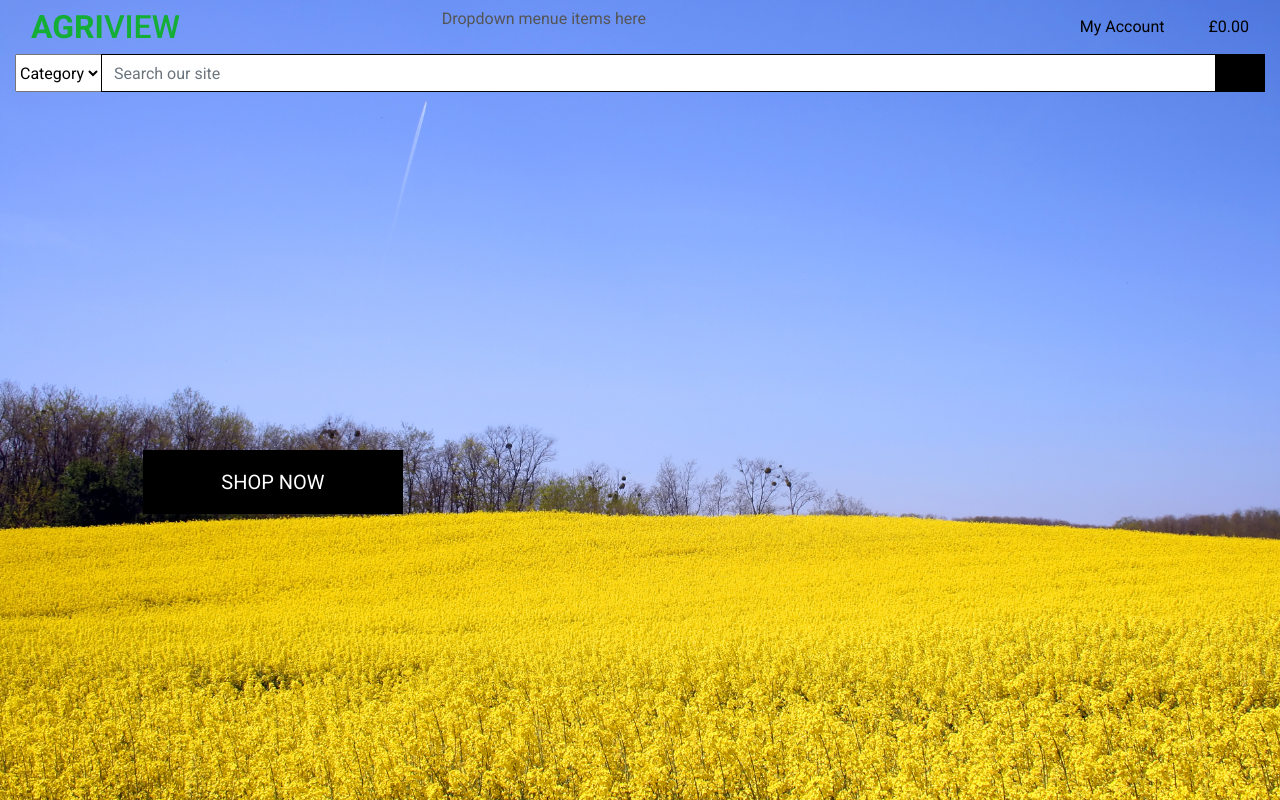
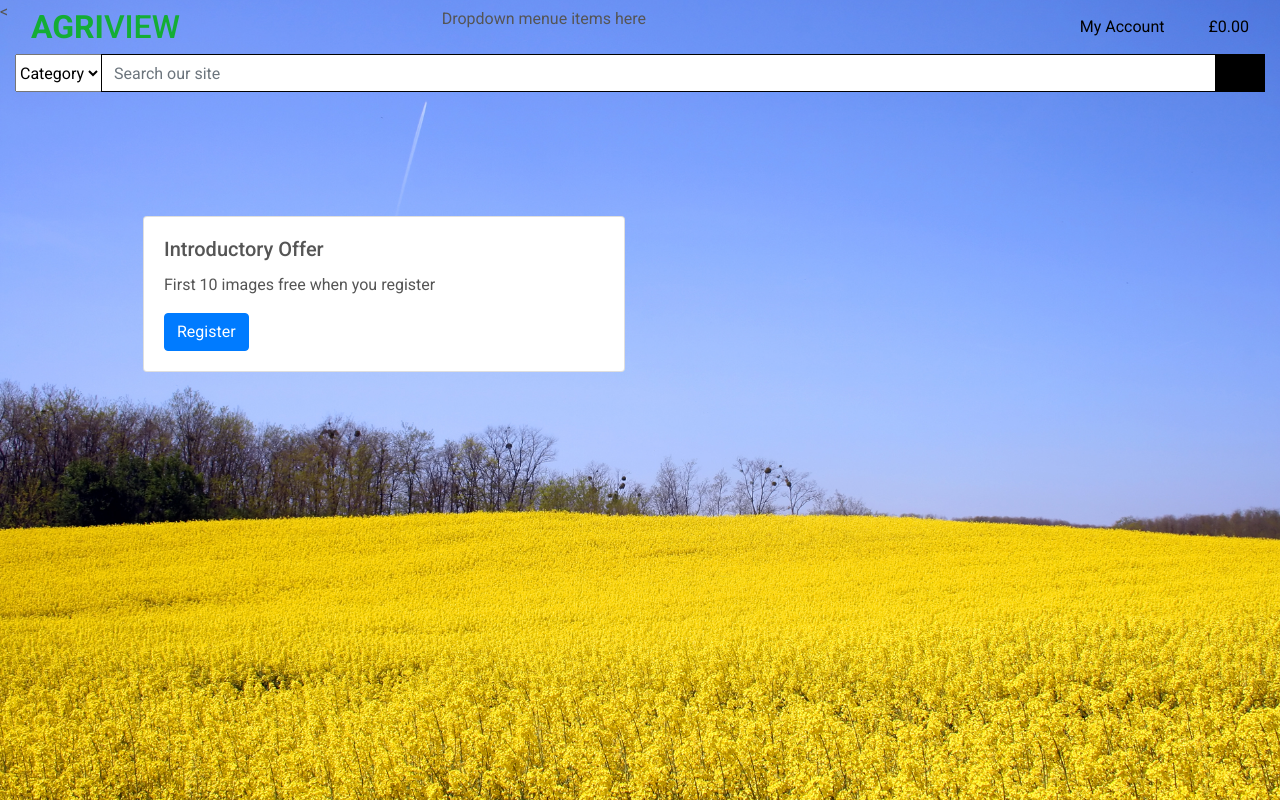
Before and after one commit to ChrisH2727/Milestone-4, a Django app: page / in a window 1280 px wide. Run offline with Django 3.2, Linux system fonts and the light colour scheme; some libraries are stand-ins or nearby versions.

Commit message:
Fixed home page card position problem

```diff
--- a/home/templates/home/index.html
+++ b/home/templates/home/index.html
@@ -2,26 +2,26 @@
 {% load static %}
 
 {% block page_header %}
-    <div class="container header-container">
-        <div class="row">
-            <div class="col"></div>
+<div class="container">
+    <div class="row">
+        <div class="col-12">
         </div>
     </div>
+</div>
 {% endblock %}
 
 {% block content %}
-    <div class="container h-100">
-        <div class="row h-100">
-            <div class="col-7 col-md-6 my-auto">
-                <h1 class="display-4 logo-font text-black">
-                    <!--Header text-->
-                </h1>
-                <div class="my-5">
-                    <h4>
-                        <a href="" class="shop-now-button btn btn-lg rounded-0 text-uppercase py-3">Shop Now</a>
-                    </h4>
+<div class="container card-top">
+    <div class="row">
+        <div class="col-12 col-lg-6 col-md-6 col-sm-12">
+            <div class="card w-30">
+                <div class="card-body">
+                    <h5 class="card-title">Introductory Offer</h5>
+                    <p class="card-text">First 10 images free when you register </p>
+                    <a href="#" class="btn btn-primary">Register</a>
                 </div>
             </div>
         </div>
     </div>
+</div>
 {% endblock %}
--- a/static/css/base.css
+++ b/static/css/base.css
@@ -60,6 +60,10 @@ body {
     border: 1px solid black !important;
 }
 
+.card-top{
+    padding-top: 12rem;
+}
+
 /* -------------------------------- Media Queries */
 
 /* Slightly larger container on xl screens */
@@ -72,7 +76,7 @@ body {
 /* fixed top navbar only on medium and up */
 @media (min-width: 992px) {
     .fixed-top-desktop-only {
-        position: fixed;
+        position: sticky;
         top: 0;
         right: 0;
         left: 0;
--- a/templates/base.html
+++ b/templates/base.html
@@ -48,15 +48,15 @@
 <body>
   <header class="container-fluid fixed-top">
     <div class="row">
-      <div class="col-12 col-lg-4 my-auto py-1 py-lg-0 text-center text-lg-left">
+      <div class="col-12 col-lg-4 col-md-4 my-auto py-1 py-lg-0 text-center text-lg-left">
         <a href="{% url 'home' %}" class="nav-link main-logo-link">
           <h2 class="logo-font text-green my-0"><strong>Agri</strong>View</h2>
         </a>
       </div>
-      <div class="col-12 col-lg-4 my-auto py-1 py-lg-0">
+      <div class="col-12 col-lg-4 col-md-4 my-auto py-1 py-lg-0">
         <p>Dropdown menue items here</p>
       </div>
-      <div class="col-12 col-lg-4 my-auto py-1 py-lg-0">
+      <div class="col-12 col-lg-4 col-md-4 my-auto py-1 py-lg-0">
         <ul class="list-inline list-unstyled text-center text-lg-right my-0">
           <li class="list-inline-item dropdown">
             <a class="text-black nav-link" href="#" id="user-options" data-toggle="dropdown" aria-haspopup="true"
@@ -96,13 +96,13 @@
         </ul>
       </div>
     </div>
-    <div>
+
     <div class="row">
       <div class="col-12 col-lg-12 my-auto py-1 py-lg-0">
         <form method="GET" action="">
           <div class="input-group w-100">
             <div class="input-group-prepend">
-                  <select class="form-select" aria-label="Select iamge category">
+              <select class="form-select" aria-label="Select image category">
                 <option selected>Category</option>
                 <option value="1">One</option>
                 <option value="2">Two</option>
@@ -124,14 +124,14 @@
         </form>
       </div>
     </div>
-    </div>
+
   </header>
 
   {% if messages %}
   <div class="message-container"></div>
   {% endif %}
 
-  {% block page_header %}
+  <{% block page_header %}
   {% endblock %}
 
   {% block content %}
```
Also changed, not shown: README.MD (added), README.md (deleted), readmeimg/rapeseed-field.jpg (added). Lines whose indentation alone changed are shown as unchanged.
